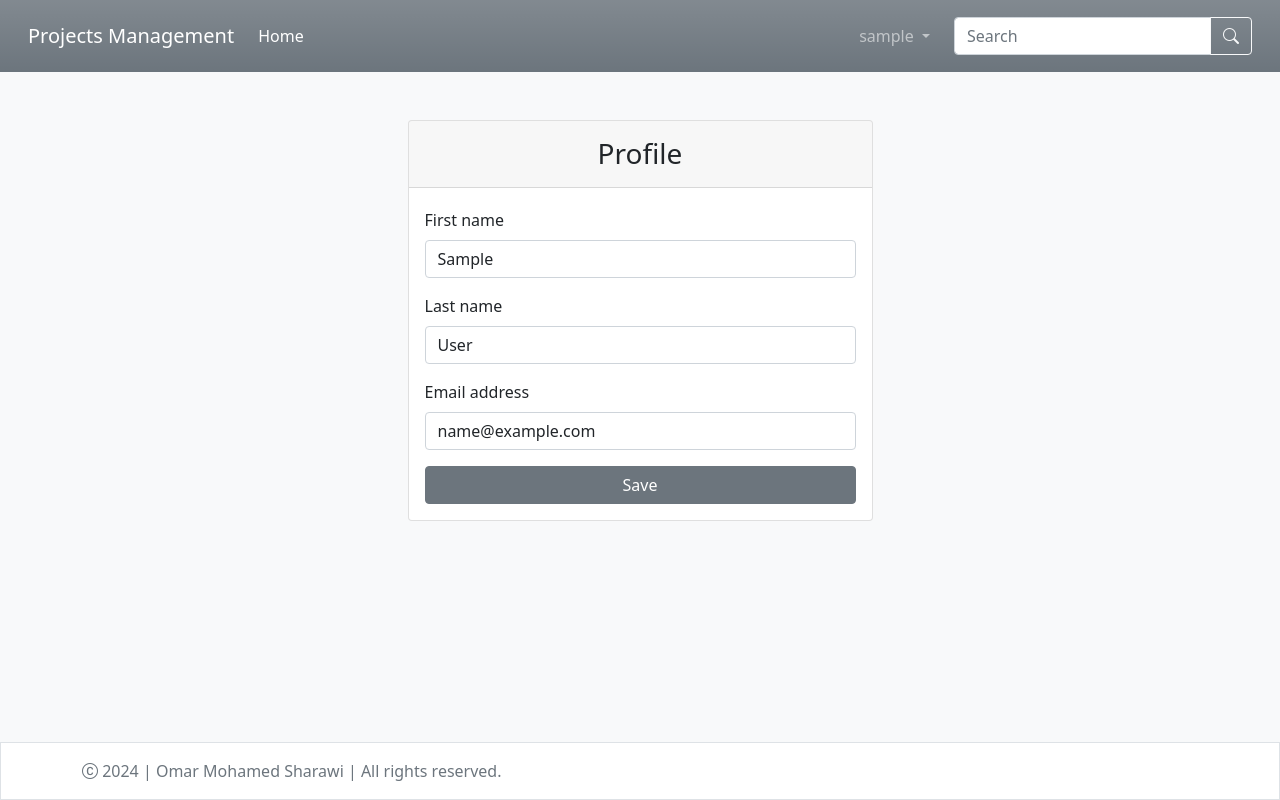
After one commit to omarmosharawi/PM-Django, a Django app: page /accounts/profile/ in a window 1280 px wide. The commit adds this page. Run offline with Django 5.2, Linux system fonts and the light colour scheme; the visitor is signed in with stand-in values (Sample User, id 1).

Commit message:
Registration & Profile

```diff
--- a/accounts/forms.py
+++ b/accounts/forms.py
@@ -1,4 +1,5 @@
-from django.contrib.auth.forms import AuthenticationForm
+from django.contrib.auth.forms import AuthenticationForm, UserCreationForm, UserChangeForm
+from django.contrib.auth.models import User
 from django import forms
 from django.utils.translation import gettext as _
 
@@ -17,3 +18,48 @@ class UserLoginForm(AuthenticationForm):
         label=_('Password'),
         widget=forms.PasswordInput(attrs=attributes)
     )
+
+
+class UserRegisterForm(UserCreationForm):
+    first_name = forms.CharField(
+        label=_('First Name'),
+        widget=forms.TextInput(attrs=attributes)
+    )
+    last_name = forms.CharField(
+        label=_('Last Name'),
+        widget=forms.TextInput(attrs=attributes)
+    )
+    username = forms.CharField(
+        label=_('Username'),
+        widget=forms.TextInput(attrs=attributes)
+    )
+    email = forms.EmailField(
+        label=_('Email'),
+        widget=forms.TextInput(attrs=attributes)
+    )
+    password1 = forms.CharField(
+        label=_('Password'),
+        strip=False,
+        widget=forms.PasswordInput(attrs=attributes)
+    )
+    password2 = forms.CharField(
+        label=_('Password Confirmation'),
+        strip=False,
+        widget=forms.PasswordInput(attrs=attributes)
+    )
+
+    class Meta(UserCreationForm.Meta):
+        fields = ['first_name', 'last_name', 'username', 'email']
+
+
+class ProfileForm(UserChangeForm):
+    password = None
+
+    class Meta:
+        model = User
+        fields = ['first_name', 'last_name', 'email']
+        widgets = {
+            'first_name': forms.TextInput(attrs=attributes),
+            'last_name': forms.TextInput(attrs=attributes),
+            'email': forms.EmailInput(attrs=attributes),
+        }
--- /dev/null
+++ b/accounts/templates/profile.html
@@ -0,0 +1,23 @@
+{% extends 'base.html' %}
+{% load i18n %}
+
+{% block content %}
+        <div class="d-flex justify-content-center">
+            <div class="card col-md-5 mb-2">
+                <div class="card-header text-center">
+                    <h3 class="mb-0 py-2">{% trans 'Profile' %}</h3>
+                </div>
+                <div class="card-body">
+                    <div class="form-group">
+                        <form method="post">
+                            {% csrf_token %}
+                            {% include 'common/form.html' with form=form %}
+                            <div class="d-grid gap-2">
+                                <button class="btn btn-secondary btn-block">{% trans 'Save' %}</button>
+                            </div>
+                        </form>
+                    </div>
+                </div>
+            </div>
+        </div>
+{% endblock %}
--- a/accounts/urls.py
+++ b/accounts/urls.py
@@ -1,9 +1,13 @@
 from django.urls import path, include
 from django.contrib.auth.views import LoginView, LogoutView
-from .forms import UserLoginForm
+from .forms import UserLoginForm, UserRegisterForm
+from .views import RegisterView, ProfileForm, edit_profile
 
 urlpatterns = [
-    path('', include('django.contrib.auth.urls')),
+    # path('', include('django.contrib.auth.urls')),
     path('login/', LoginView.as_view(authentication_form=UserLoginForm), name='Login'),
     path('logout/', LogoutView.as_view(), name='Logout'),
+    path('register/', RegisterView.as_view(), name='Register'),
+    path('profile/', edit_profile, name='Profile'),
+    path('', include('django.contrib.auth.urls')),
 ]
--- a/accounts/views.py
+++ b/accounts/views.py
@@ -1,3 +1,33 @@
-from django.shortcuts import render
+from django.contrib.auth import login
+from django.shortcuts import render, redirect
+from django.views.generic import CreateView
+from .forms import UserRegisterForm, ProfileForm
+from django.urls import reverse_lazy
+from django.contrib.auth.decorators import login_required
+
 
 # Create your views here.
+
+
+class RegisterView(CreateView):
+    form_class = UserRegisterForm
+    # success_url = reverse_lazy('Login')
+    template_name = 'registration/register.html'
+
+    def get_success_url(self):
+        login(self.request, self.object)
+        return reverse_lazy('Project_List')
+
+
+@login_required
+def edit_profile(request):
+    if request.method == 'POST':
+        form = ProfileForm(request.POST, instance=request.user)
+        if form.is_valid():
+            form.save()
+            return redirect('Profile')
+    else:
+        form = ProfileForm(instance=request.user)
+        return render(request, 'profile.html', {
+            'form': form
+        })
--- a/projects/templates/partials/header.html
+++ b/projects/templates/partials/header.html
@@ -19,7 +19,7 @@
               {{user.username}}
             </a>
             <ul class="dropdown-menu">
-              <li><a class="dropdown-item" href="#">{% trans 'Profile' %}</a></li>
+              <li><a class="dropdown-item" href="{% url 'Profile' %}">{% trans 'Profile' %}</a></li>
               <li><hr class="dropdown-divider"></li>
               <li>
               <form method="post" action="{% url 'Logout' %}">
@@ -31,7 +31,6 @@
             </ul>
           </li>
         </ul>
-
         <form method="get" action="{% url 'Project_List' %}" class="d-flex">
           <div class="input-group">
             <input type="text" name="q" class="form-control" placeholder="{% trans 'Search' %}" value="{{request.GET.q}}">
@@ -41,7 +40,8 @@
           </div>
         </form>
       {% else %}
-        <a class="btn btn-outline-light" href="{% url 'Login' %}">{% trans 'Login' %}</a>
+        <a class="btn btn-outline-light mx-1" href="{% url 'Login' %}">{% trans 'Login' %}</a>
+        <a class="btn btn-outline-light" href="{% url 'Register' %}">{% trans 'Register' %}</a>
       {% endif %}
     </div>
   </div>
```
Also changed, not shown: accounts/templates/registration/register.html (added, +25 -0 lines).
